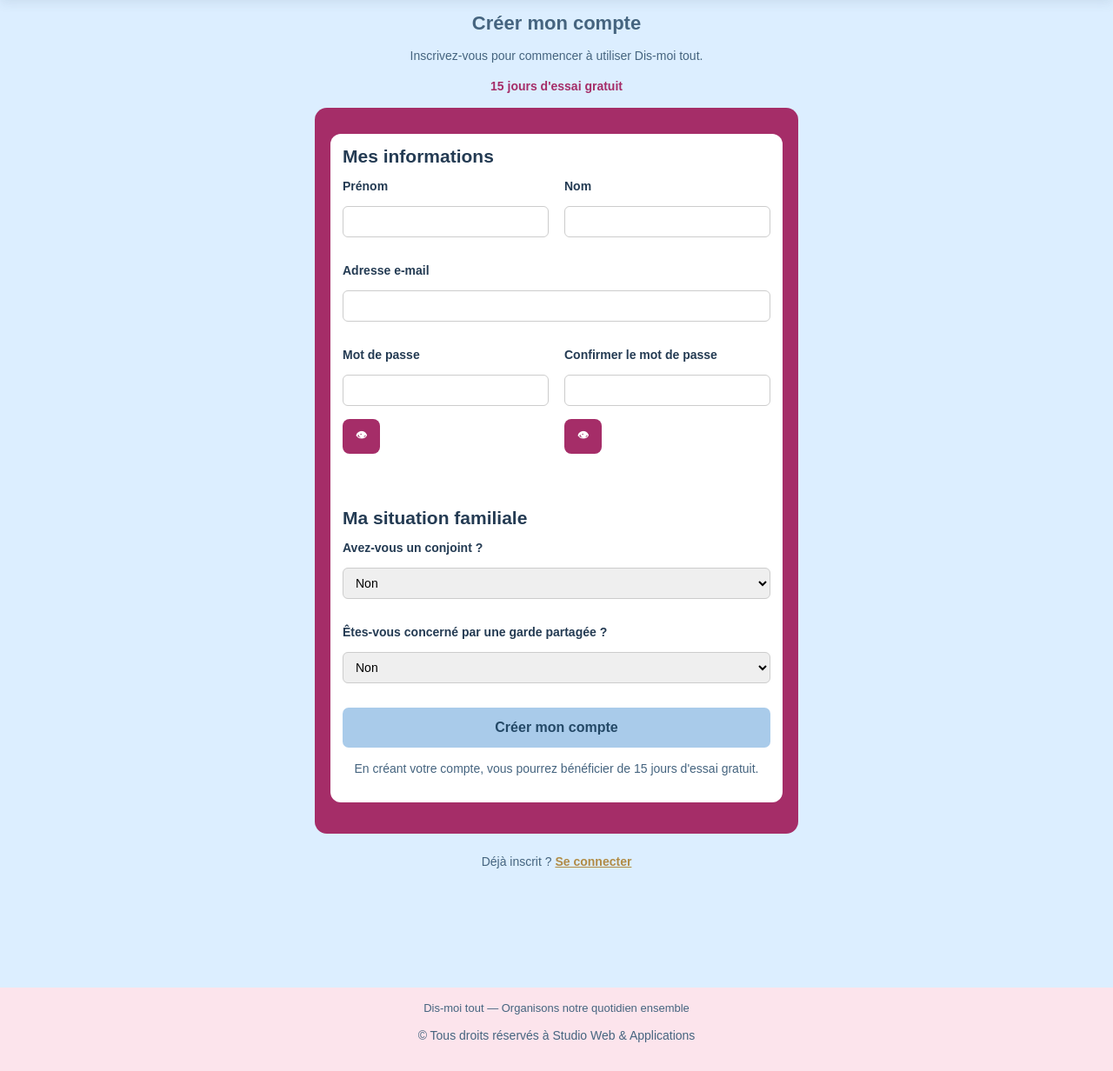
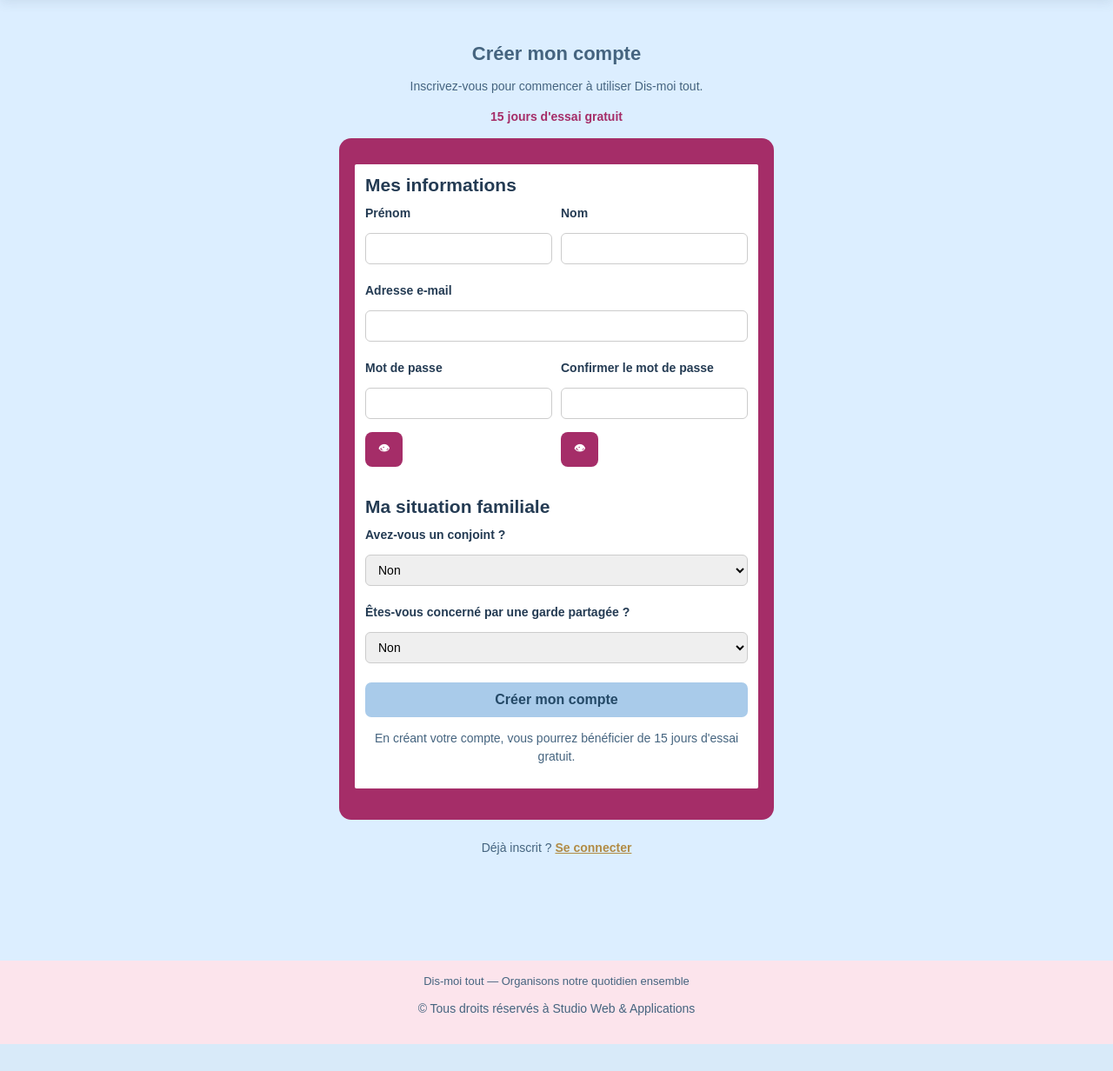
Before and after one commit to MSEDIT-1304/Dis-moi-tout, a Flask app: page /register in a window 1280 px wide. Shown: the part 145-1377 px from the top of the page at 87% size. After the commit the page ends 1346 px from the top, so only its background shows below. Run offline with Flask 3, Linux system fonts and the light colour scheme.

Commit message:
Update register.html

```diff
--- a/templates/register.html
+++ b/templates/register.html
@@ -281,6 +281,51 @@
         margin-top: -20px !important;
     }
 }
+/* CADRE INSCRIPTION — FORMAT COMPACT ET RECTANGULAIRE */
+
+html body .register-page {
+    width: 100% !important;
+    max-width: 520px !important;
+    margin: 0 auto !important;
+    padding: 5px 10px !important;
+}
+
+html body .register-card {
+    width: 100% !important;
+    max-width: 520px !important;
+    box-sizing: border-box !important;
+    padding: 10px !important;
+    border-radius: 4px !important;
+    margin: 0 auto !important;
+}
+
+html body .register-card form {
+    background: #FFFFFF !important;
+    padding: 12px !important;
+    border-radius: 2px !important;
+}
+
+html body .register-card h2 {
+    margin-top: 0 !important;
+    margin-bottom: 10px !important;
+}
+
+html body .register-grid {
+    gap: 10px !important;
+}
+
+html body .register-field {
+    margin-bottom: 10px !important;
+}
+
+html body .register-card hr {
+    margin: 14px 0 !important;
+}
+
+html body .register-button {
+    margin-top: 12px !important;
+    padding: 11px !important;
+}
 </style>
 <script>
 function togglePassword(id, button) {
```
